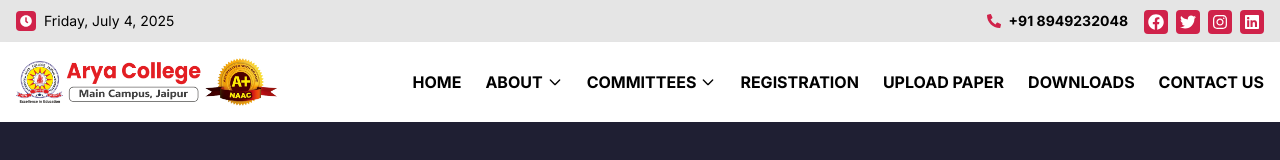
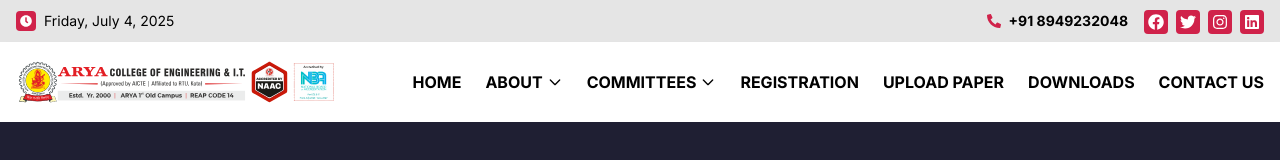
Before and after one commit to godstark82/icostem, a Next.js app: page / in a window 1280 px wide. Shown: the top 160 px of the page. Built offline with nearby package versions, Linux system fonts and the light colour scheme.

Commit message:
Logo updated

```diff
--- a/src/components/Header.jsx
+++ b/src/components/Header.jsx
@@ -79,7 +79,7 @@
                 <nav className="flex justify-between items-center">
                     <div className="text-2xl font-bold text-black">
                         <Link href="/">
-                            <img src="/images/arya.webp" alt="UTB Logo" className="h-12" />
+                            <img src="/images/logo.svg" alt="UTB Logo" className="h-12" />
                         </Link>
                     </div>
                     <div className="hidden md:flex space-x-6">
```
Also changed, not shown: public/images/Logo.svg (added).
